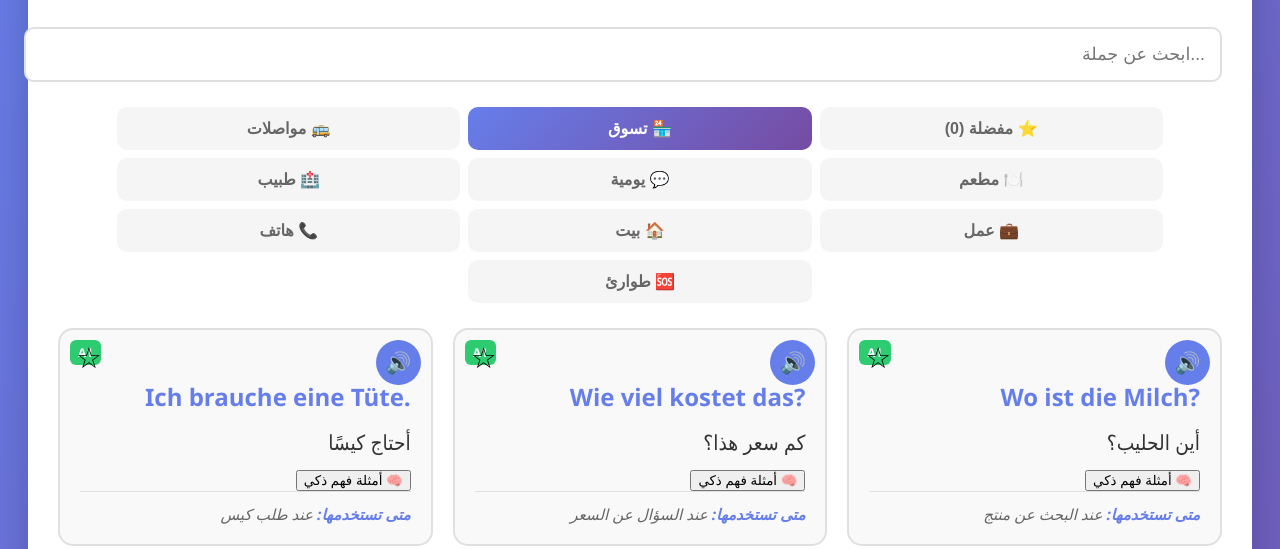
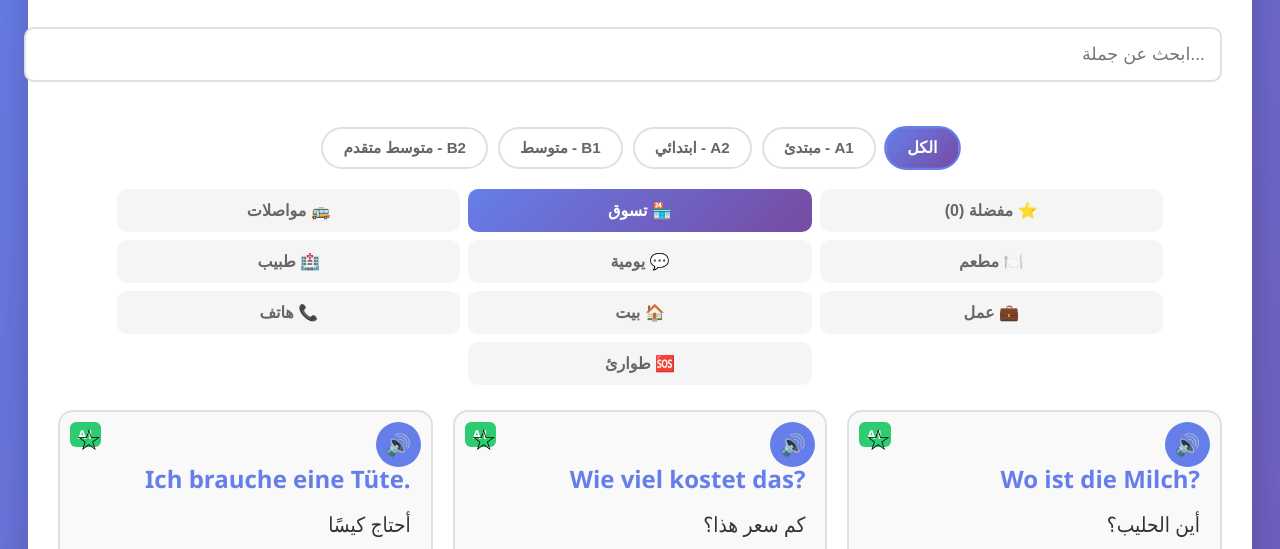
Before and after one commit to bakerdandal1234/baker, a plain HTML site: page index.html in a window 1280 px wide. Shown: the part 174-723 px from the top of the page. Drawn offline with Linux system fonts and the light colour scheme.

Commit message:
Add level filter buttons to index.html
done

```diff
--- a/index.html
+++ b/index.html
@@ -23,6 +23,26 @@
         <p class="subtitle">جمل من 3-5 كلمات للحياة اليومية - اضغط 🔊 للاستماع</p>
 
         <input type="text" id="searchBox" class="search-box" placeholder="ابحث عن جملة..." oninput="searchSentences()">
+
+        <div class="level-filter">
+            <div style="display: flex; justify-content: center; gap: 10px; margin-bottom: 20px; flex-wrap: wrap;">
+                <button class="level-filter-btn active" onclick="filterByLevel('all')">
+                    الكل
+                </button>
+                <button class="level-filter-btn level-A1" onclick="filterByLevel('A1')">
+                    A1 - مبتدئ
+                </button>
+                <button class="level-filter-btn level-A2" onclick="filterByLevel('A2')">
+                    A2 - ابتدائي
+                </button>
+                <button class="level-filter-btn level-B1" onclick="filterByLevel('B1')">
+                    B1 - متوسط
+                </button>
+                <button class="level-filter-btn level-B2" onclick="filterByLevel('B2')">
+                    B2 - متوسط متقدم
+                </button>
+            </div>
+        </div>
 
         <div class="tabs">
             <button class="tab-button" onclick="openTab(event, 'favorites')">⭐ مفضلة (<span id="favCount">0</span>)</button>
```
